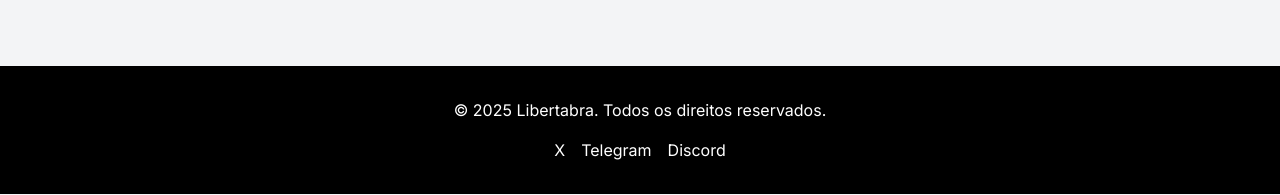
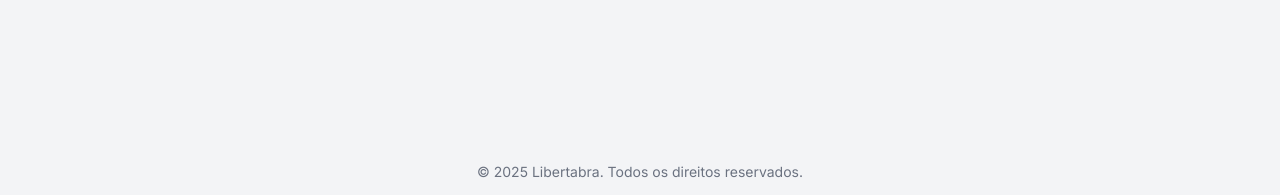
Before and after one commit to fabricioricard/Libertabra, a Next.js app: page / in a window 1280 px wide. Shown: the part 810-1005 px from the top of the page. Built offline with nearby package versions, Linux system fonts and the light colour scheme.

Commit message:
Update Footer.tsx

```diff
--- a/components/Footer.tsx
+++ b/components/Footer.tsx
@@ -1,14 +1,7 @@
 export default function Footer() {
   return (
-    <footer className="bg-black text-white py-8">
-      <div className="max-w-7xl mx-auto px-4 text-center">
-        <p className="mb-4">&copy; 2025 Libertabra. Todos os direitos reservados.</p>
-        <div className="space-x-4">
-          <a href="https://x.com" target="_blank" rel="noopener noreferrer" className="hover:text-yellow-500">X</a>
-          <a href="https://t.me" target="_blank" rel="noopener noreferrer" className="hover:text-yellow-500">Telegram</a>
-          <a href="https://discord.com" target="_blank" rel="noopener noreferrer" className="hover:text-yellow-500">Discord</a>
-        </div>
-      </div>
+    <footer className="bg-gray-100 text-center py-4 text-sm text-gray-500 mt-20">
+      © {new Date().getFullYear()} Libertabra. Todos os direitos reservados.
     </footer>
   );
 }
```
